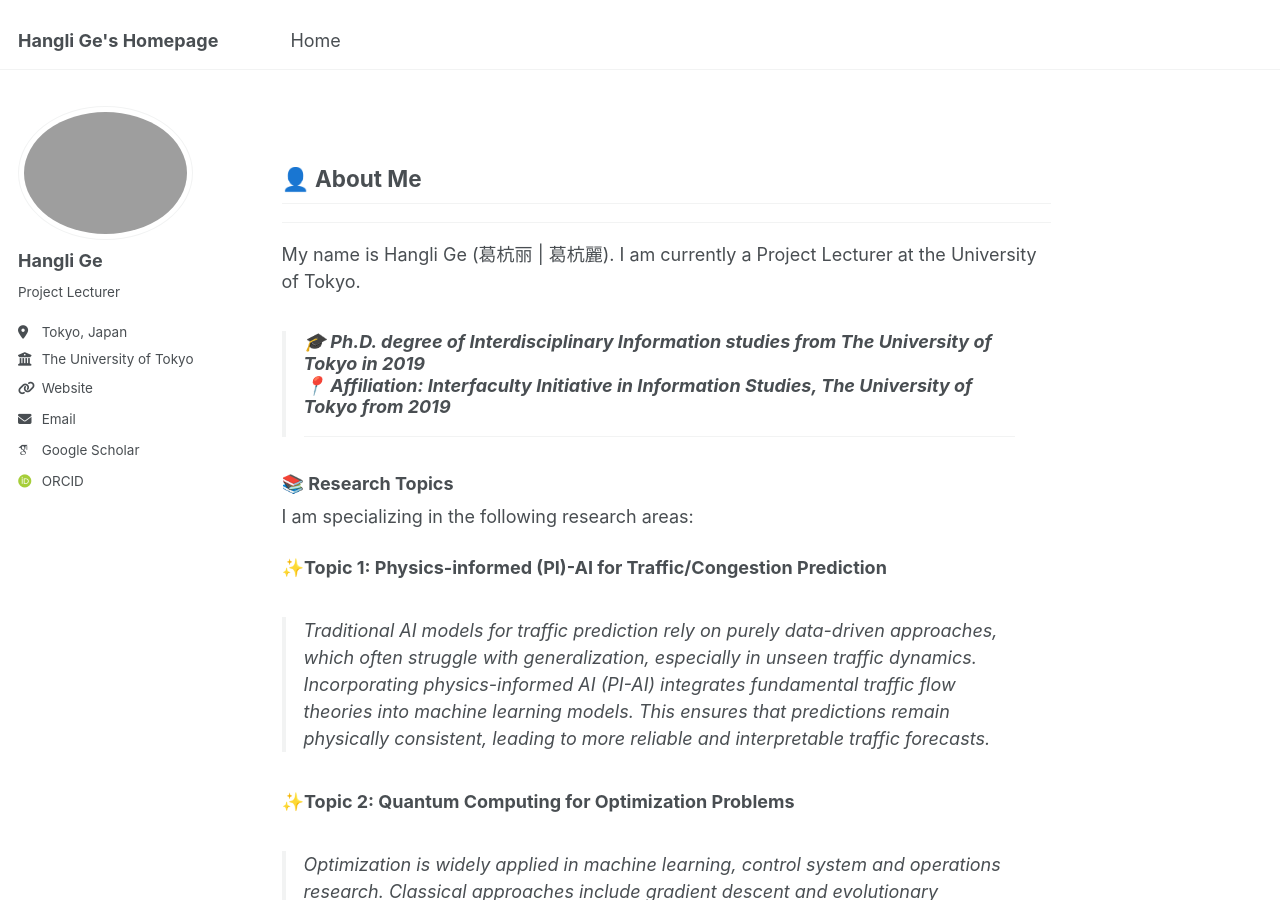
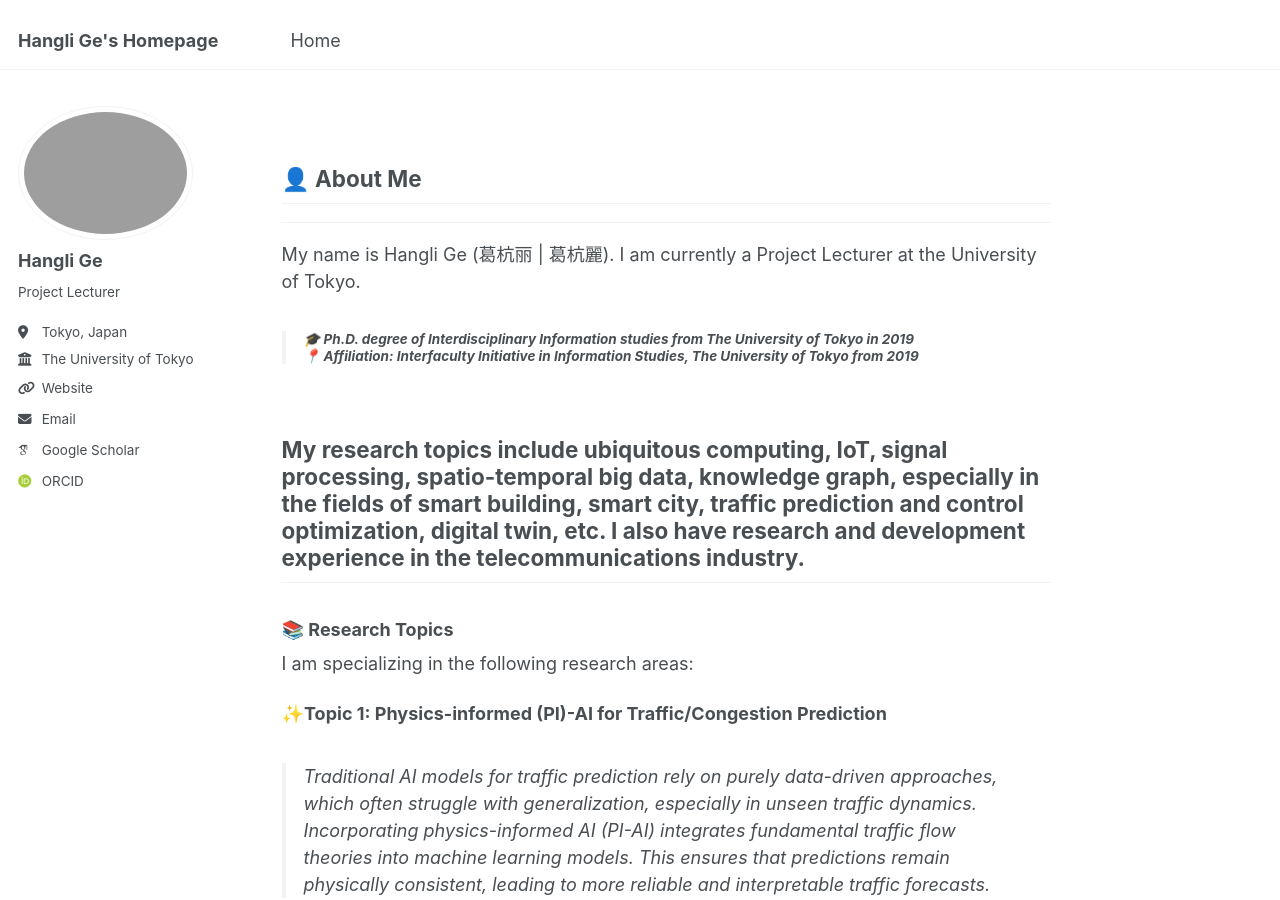
Before and after one commit to christie888/christie888.github.io, a Jekyll site: the page built from _pages/about.md, in a window 1280 px wide and 900 px high. Built offline with Jekyll 4.4.1, drawn with Linux system fonts in a browser that asks for light colours; some web fonts are replaced.

Commit message:
Update about.md

```diff
--- a/_pages/about.md
+++ b/_pages/about.md
@@ -10,7 +10,9 @@ redirect_from:
 ## 👤 About Me
 ---
 My name is  Hangli Ge (葛杭丽 | 葛杭麗). I am currently a Project Lecturer at the University of Tokyo.
-> ### 🎓 Ph.D. degree of Interdisciplinary Information studies from The University of Tokyo in 2019<br> 📍 Affiliation: Interfaculty Initiative in Information Studies, The University of Tokyo from 2019
+> #### 🎓 Ph.D. degree of Interdisciplinary Information studies from The University of Tokyo in 2019<br> 📍 Affiliation: Interfaculty Initiative in Information Studies, The University of Tokyo from 2019
+
+<br> My research topics include ubiquitous computing, IoT, signal processing, spatio-temporal big data, knowledge graph, especially in the fields of smart building, smart city, traffic prediction and control optimization, digital twin, etc. I also have research and development experience in the telecommunications industry.
 ---
 
 ### 📚 Research Topics
```
